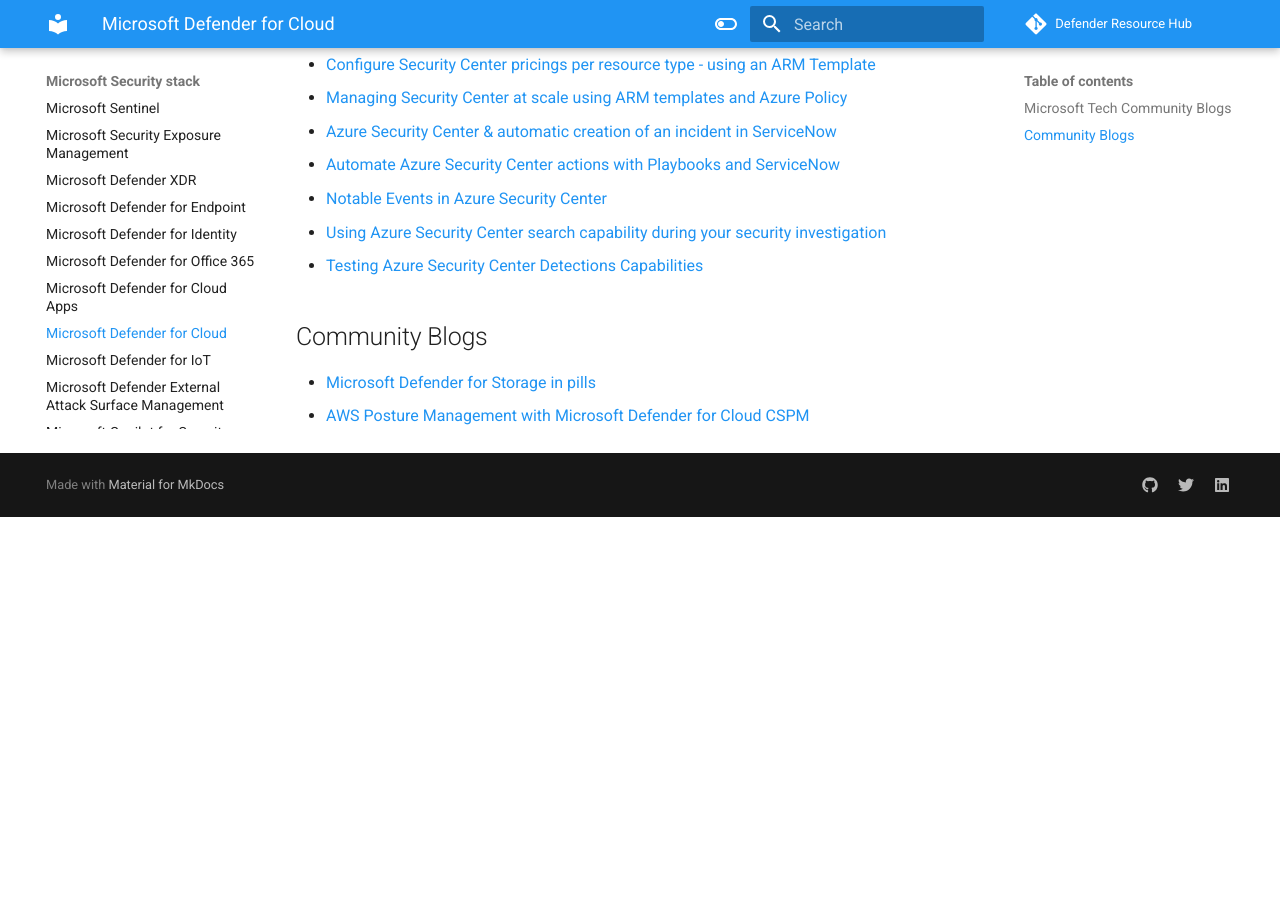
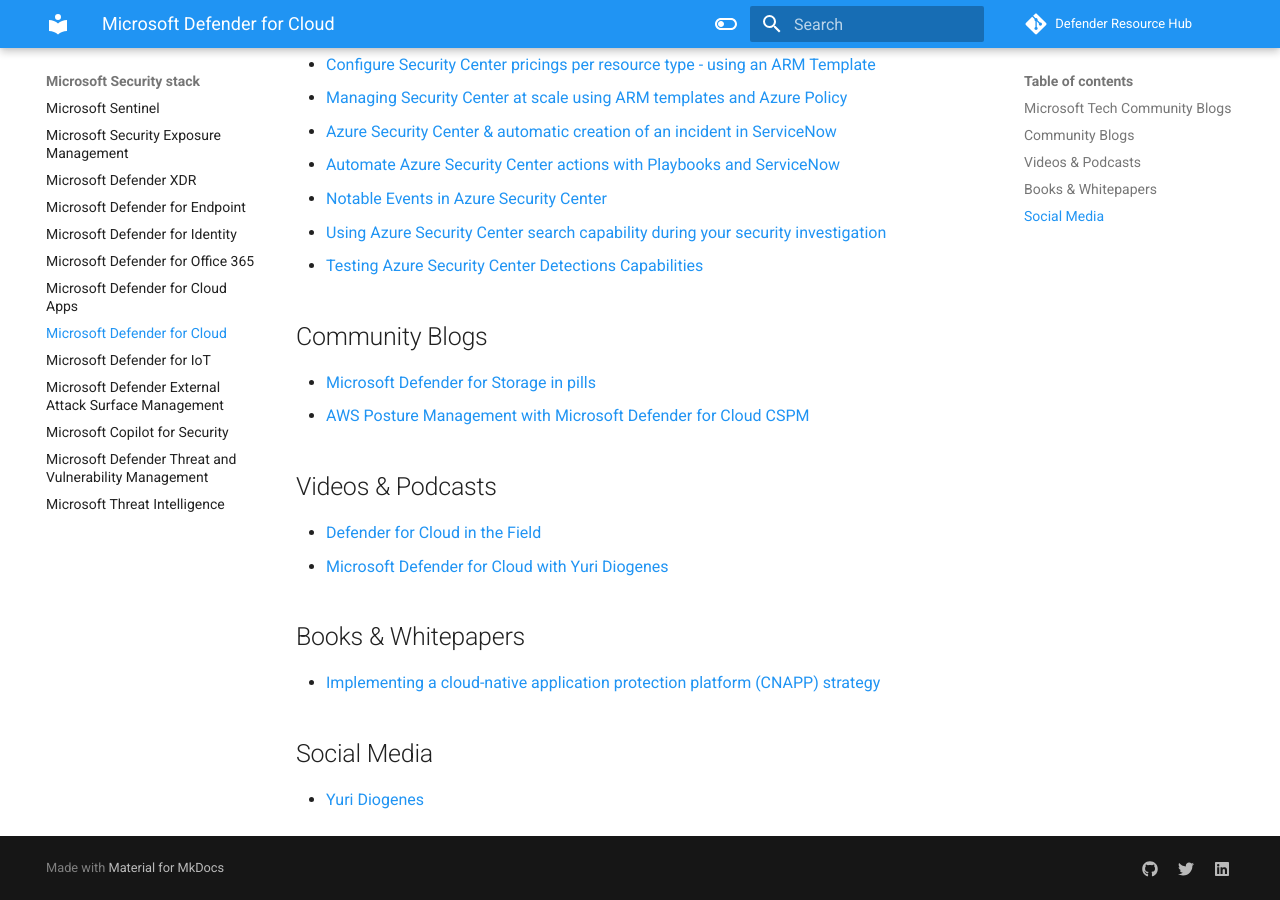
Before and after one commit to alexverboon/DefenderResourceHub, an MkDocs documentation site: the page built from docs/mdc.md, in a window 1280 px wide and 900 px high, scrolled down 11196 px. Built offline with MkDocs 1.6.1 and Material for MkDocs 9.7.7, drawn with Linux system fonts in a browser that asks for light colours; comment, search, counter and statistics services are not loaded; before the commit the page ends 11713 px from its top, so only the background shows below that.

Commit message:
Updated Defender for Cloud resources

```diff
--- a/docs/mdc.md
+++ b/docs/mdc.md
@@ -304,3 +304,16 @@
 
 - [Microsoft Defender for Storage in pills](https://mccybersec.github.io/defender%20for%20cloud/defender-for-Storage-in-pills/)
 - [AWS Posture Management with Microsoft Defender for Cloud CSPM](https://medium.com/@phaubus/aws-posture-management-with-microsoft-defender-for-cloud-cspm-5d295c6d0023)
+
+## Videos & Podcasts
+
+- [Defender for Cloud in the Field](https://www.youtube.com/playlist?list=PL3ZTgFEc7LysiX4PfHhdJPR7S8mGO14YS)
+- [Microsoft Defender for Cloud with Yuri Diogenes](https://runasradio.com/Shows/Show/937)
+
+## Books & Whitepapers
+
+- [Implementing a cloud-native application protection platform (CNAPP) strategy](https://cdn-dynmedia-1.microsoft.com/is/content/microsoftcorp/microsoft/final/en-us/microsoft-brand/documents/Implementing-A-Cloud-Native-Application-Protection-Strategy-Ebook.pdf)
+
+## Social Media
+
+- [Yuri Diogenes](https://twitter.com/yuridiogenes)
```
Also changed, not shown: docs/index.md (+1 -0 lines), docs/social.md (+1 -0 lines).
